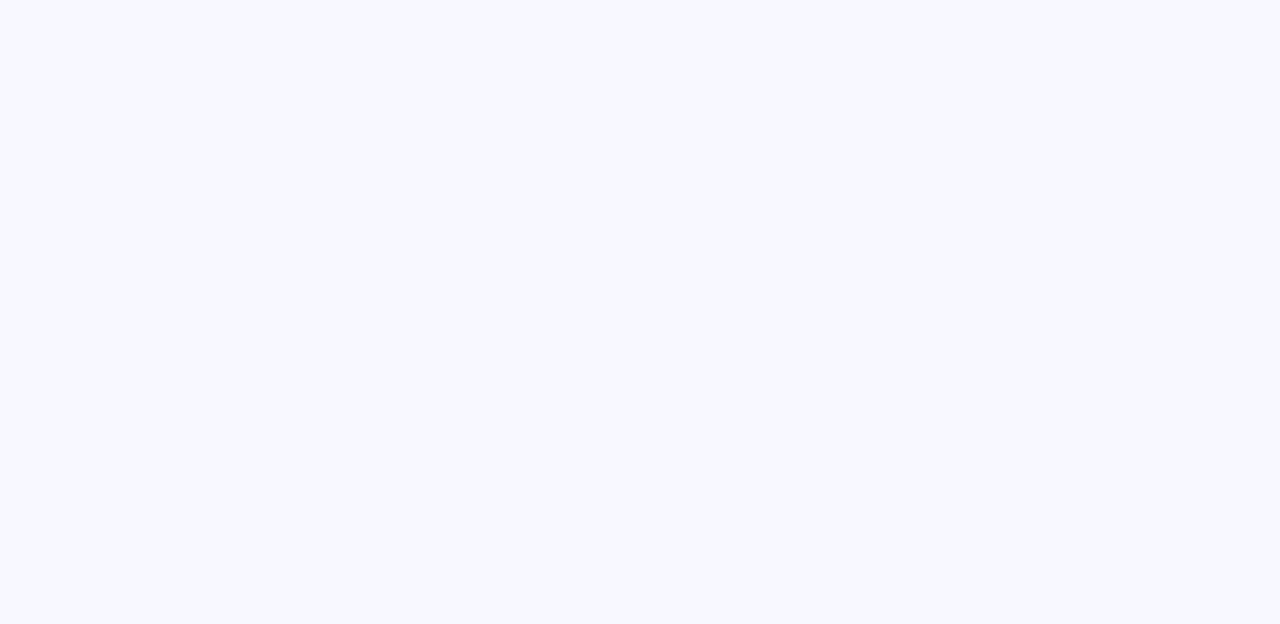
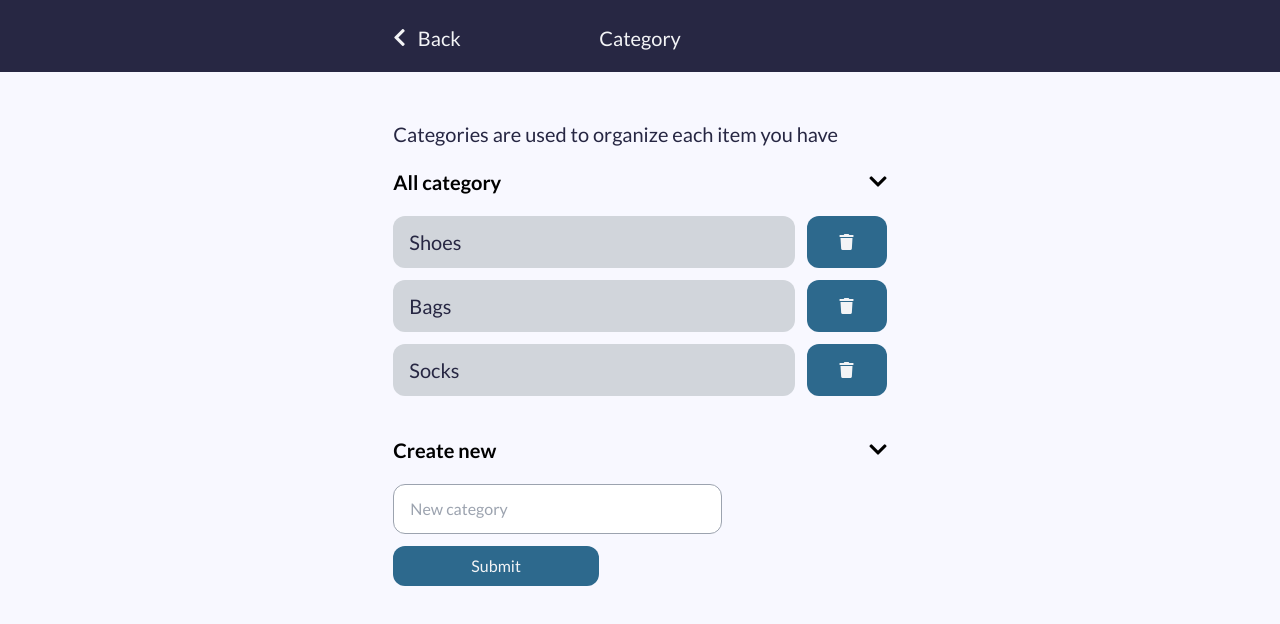
Before and after one commit to or-abdillh/stock-app, a Vue app: page /category in a window 1280 px wide. Before the commit this address had no page. Shown: the top 624 px of the page. Built offline with nearby package versions, Linux system fonts and the light colour scheme.

Commit message:
Create Manage category view component

```diff
--- a/src/components/FormItem.vue
+++ b/src/components/FormItem.vue
@@ -5,7 +5,10 @@
          <!-- Image of product -->
          <div class="show-slide mb-5 flex items-end gap-5">
             <img class="preview-item" :src="formUpdateCopy.imgProduct" width="100" alt="product" />
-            <input class="bg-white border border-gray-400 py-3 px-4 rounded-xl" type="file"/>
+            <div class="">
+               <h1 class="mb-3">Upload image</h1>
+               <input class="bg-white border border-gray-400 py-3 px-4 rounded-xl" type="file"/>
+            </div>
          </div>
          <!-- Name of product -->
          <div class="show-slide form-input mb-5">
--- a/src/components/Menu.vue
+++ b/src/components/Menu.vue
@@ -6,7 +6,7 @@
          </span>
          <p class="text-xl">New item</p>
       </div>
-      <div class="btn-active-icon label-wrapper">
+      <div @click="btnManageCategory()" class="btn-active-icon label-wrapper">
          <span class="bg-celuican label">
             <i class="fas fa-tasks"></i>
          </span>
@@ -21,9 +21,18 @@
    import { useRouter } from 'vue-router'
 
    const router = useRouter()
+
+   //Handler for new item menu
    const btnNewItem = () => {
       setTimeout(() => {
          router.push({ name: 'new' })
+      }, 500)
+   }
+
+   //Handler for manage category menu
+   const btnManageCategory = () => {
+      setTimeout(() => {
+         router.push({ name: 'category' })
       }, 500)
    }
 
--- a/src/router/index.js
+++ b/src/router/index.js
@@ -4,6 +4,7 @@ import Login from '../views/Login.vue'
 import Profile from '../views/Profile.vue'
 import UpdateItems from '../views/UpdateItems.vue'
 import NewItems from '../views/NewItems.vue'
+import Category from '../views/Category.vue'
 
 const routes = [
 	{
@@ -30,6 +31,11 @@ const routes = [
 	   path: '/new',
 	   name: 'new',
 	   component: NewItems
+	},
+	{
+	   path: '/category',
+	   name: 'category',
+	   component: Category
 	}
 ]
 
--- a/src/style/components/header-home.css
+++ b/src/style/components/header-home.css
@@ -1,11 +1,12 @@
 /* Header home style class */
 
 .fixed-header-wrapper {
-   @apply fixed top-0 left-0 right-0 bg-white;
+   @apply fixed top-0 left-0 right-0;
    z-index: 999;
+   background: #F8F8FF;
 }
 
 .header-home-wrapper {
-   @apply flex justify-between bg-white bg-opacity-50 pb-5 w-full lg:w-5/12 md:w-6/12 md:mx-auto;
-   backdrop-filter: blur(12px);
+   @apply flex justify-between bg-opacity-50 pb-5 w-full lg:w-5/12 md:w-7/12 md:mx-auto;
+   background: #F8F8FF;
 }
--- /dev/null
+++ b/src/views/Category.vue
@@ -0,0 +1,58 @@
+<template>
+   <Navbar>
+      <template v-slot:title-page>
+         <h1 class="nav-title">Category</h1>
+      </template>
+   </Navbar>
+
+   <section class="mt-24 s-container">
+      <p class="text-xl w-full text-prussian-blue">
+         Categories are used to organize each item you have
+      </p>
+
+      <!-- List of categorys -->
+      <div class="mt-5">
+         <div class="mt-3 mb-5 text-xl flex justify-between items-center">
+            <p class="font-semibold">All category</p>
+            <i class="fa fa-chevron-down"></i>
+         </div>
+         <!-- List -->
+         <template v-for="(item, index) in categoryArr" :key="index">
+            <div class="flex gap-3 justify-between mb-3">
+               <span class="bg-gray-300 text-prussian-blue text-xl w-10/12 px-4 rounded-xl  py-3">{{ item }}</span>
+               <button class="bg-celuican w-2/12 rounded-xl text-gray-100" type="button">
+                  <i class="fa fa-trash"></i>
+               </button>
+            </div>
+         </template>
+      </div>
+
+      <!-- Create new category -->
+      <div class="mt-10">
+         <div class="mt-3 mb-5 text-xl flex justify-between items-center">
+            <p class="font-semibold">Create new</p>
+            <i class="fa fa-chevron-down"></i>
+         </div>
+         <div class="">
+            <input class="bg-white px-4 w-8/12 rounded-xl border border-gray-400 py-3" type="text" placeholder="New category" />
+            <button class="w-5/12 bg-celuican rounded-xl py-2 mt-3 text-gray-100 " type="button">Submit</button>
+         </div>
+      </div>
+
+   </section>
+</template>
+
+<style>
+
+   @import "../style/components/form.css"
+
+</style>
+
+<script setup>
+
+   import { reactive } from 'vue'
+   import Navbar from '../components/Navbar.vue'
+
+   const categoryArr = reactive(['Shoes', 'Bags', 'Socks'])
+
+</script>
```
Also changed, not shown: src/style/views/category.css (added).
